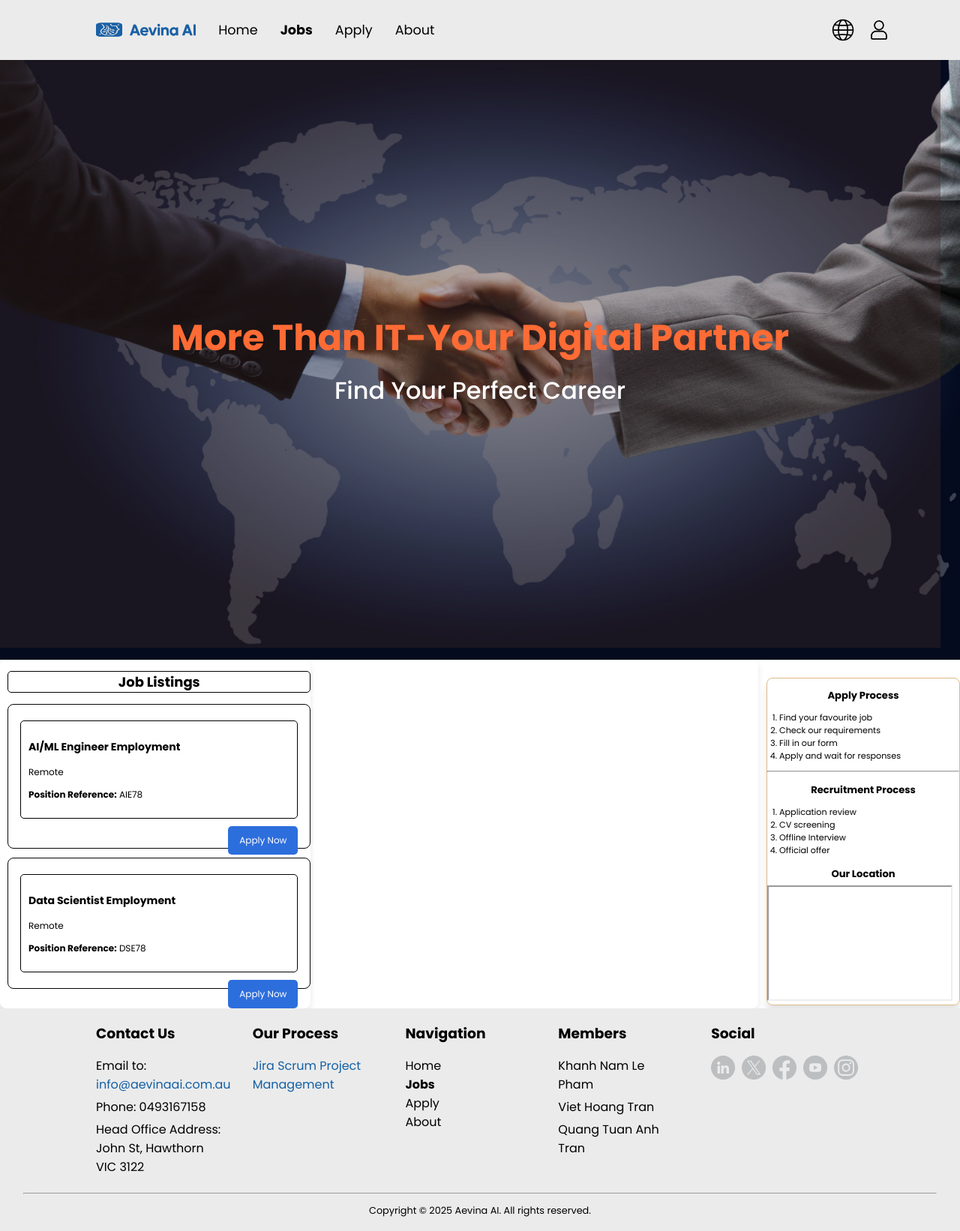
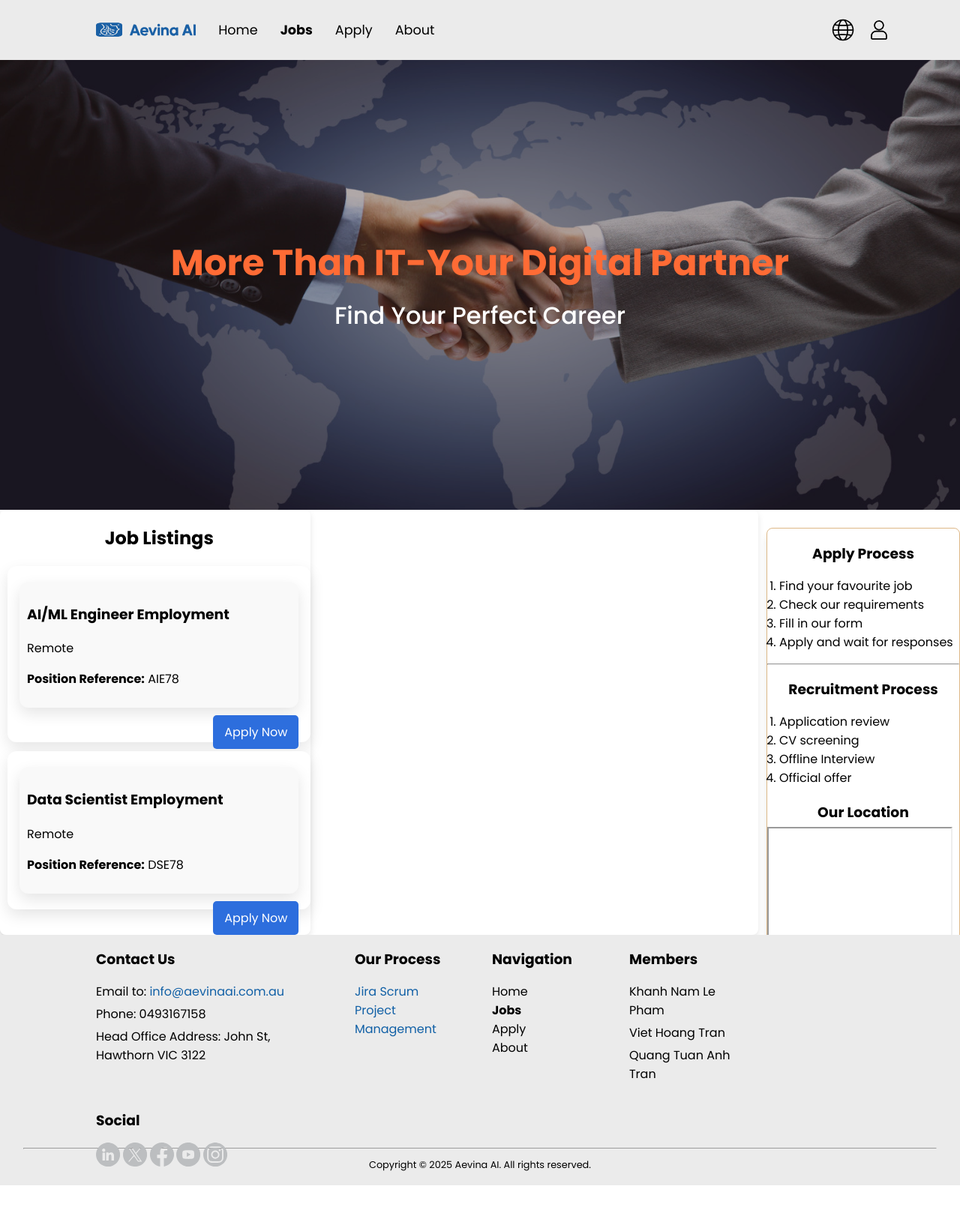
Before and after one commit to 105736779/3aevn_part1, a PHP site: page /jobs.html in a window 1280 px wide. Shown: the whole page at 75% size. After the commit the page ends 1581 px from the top, so only its background shows below. Run offline with PHP 8.4, Linux system fonts and the light colour scheme; a map, chart or similar area stays blank; grey boxes are pictures that could not be loaded.

Commit message:
commit box-shadow added, background color added

```diff
--- a/project1/jobs.html
+++ b/project1/jobs.html
@@ -116,7 +116,7 @@
     </div>
   </aside>
   <main id="main-jobs">
-    <section class="job-list">
+    <article class="job-list">
         <h2>Job Listings</h2>
         <div class="job-item">
             <a href="#job1" class="job-item-a">
@@ -135,7 +135,7 @@
                 <a href="apply.html" class="apply-btn">Apply Now</a>
             </a>
         </div>
-    </section>
+    </article>
 
     <section id="job1" class="job-details" aria-labelledby="job1-heading">
       <div class="aids-description">
--- a/project1/styles/styles.css
+++ b/project1/styles/styles.css
@@ -27,7 +27,7 @@
 #jobs-image-container {
     position:relative;
     width:100vw;
-    height: 100vh;
+    height: 75vh;
     overflow: hidden;
 }
 /*::before can create transparent dark layer in front of image*/
@@ -36,13 +36,12 @@
     position: absolute;
     top: 0;
     left: 0;
-    width: 98%;
-    height: 98%;
+    width: 100%;
+    height: 100%;
     background-color: rgb(58, 38, 38);
      /* Black with 40% opacity */
     opacity: 0.4;
-    z-index: 1;  /*this layer is on top of image but under the
-text*/
+    z-index: 1;  /*this layer is on top of image but under the text*/
   }
 
 #jobs-image {
@@ -91,7 +90,6 @@
     float: right;
     width: 20%;
     margin-top: 3vh;
-    font-size: 70%;
     position: relative;
     border: 1px solid burlywood;
     border-radius: 8px; /* Optional: Rounded corners */
@@ -129,7 +127,6 @@
 #main-jobs {
     width: 79%;
     display: flex;
-    font-size: 75%;
     background-color: white;
     border-radius: 8px;
     box-shadow: 0 4px 8px rgba(0, 0, 0, 0.1);
@@ -137,7 +134,7 @@
 
 .job-list {
     width: 40%;
-    /*40% cua me no con 60 con lai*/
+    /*40% of its parents*/
     padding-left: 10px;
     background: #f4f4f4;
     gap: 1px;
@@ -149,7 +146,6 @@
 .job-list h2 {
     text-align: center;
     border-radius: 5px;
-    border: 1px solid black;
 }
 
 .job-item-a {
@@ -159,8 +155,9 @@
     background: white;
     text-decoration: none;
     color: black;
-    border-radius: 5px;
-    border: 1px solid black;
+    background-color: #f9f9f9;
+    border-radius: 12px;
+    box-shadow: 0 8px 20px rgba(0, 0, 0, 0.1);
 }
 
 .job-item {
@@ -168,11 +165,11 @@
     padding: 16px;
     margin-bottom: 12px;
     background-color: #fff;
-    border: 1px solid #060606;
-    border-radius: 8px;
     color: #0d0b0b;
     text-decoration: none;
     transition: 0.2s;
+    border-radius: 12px;
+    box-shadow: 0 8px 20px rgba(0, 0, 0, 0.1);
 }
 
 .job-item:hover {
@@ -685,7 +682,6 @@
     padding: 0;
 }
 
-#nav-options a {}
 
 /* ensures no padding or margin of the background image */
 figure {
```
